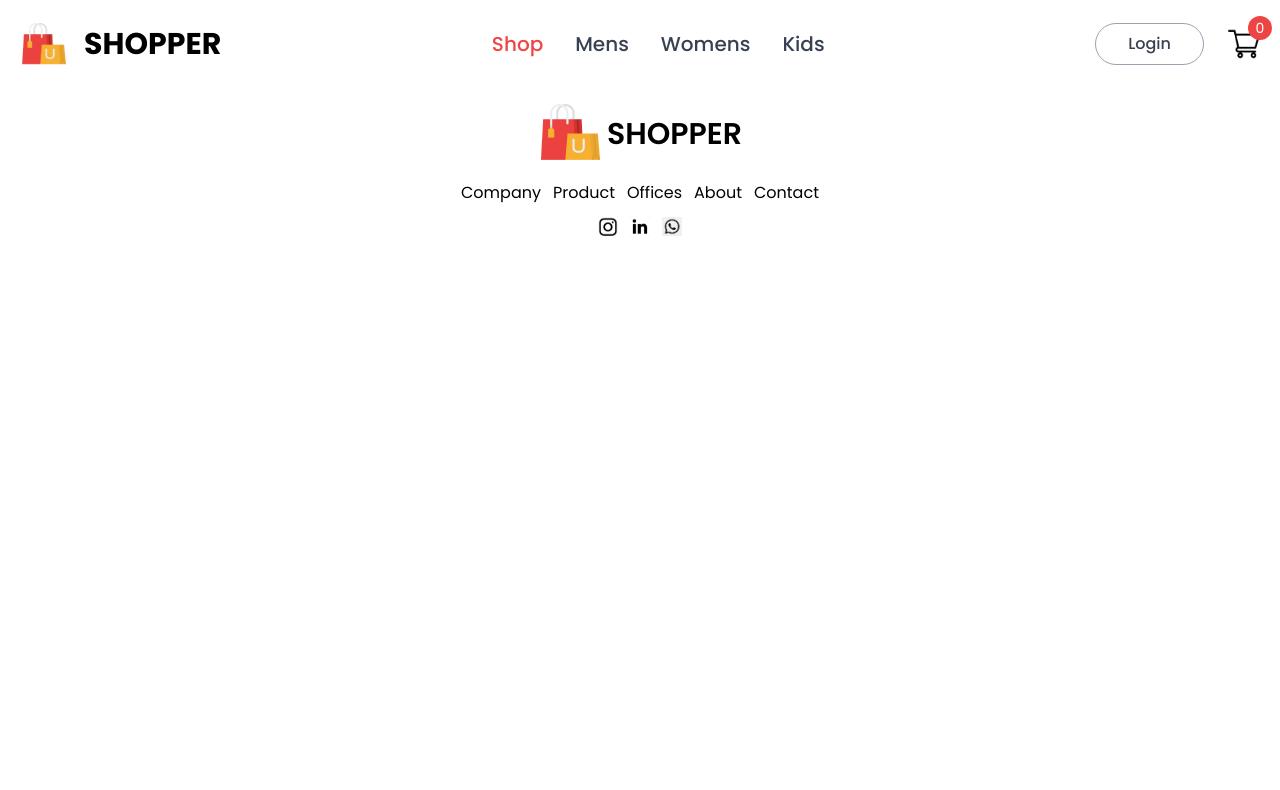
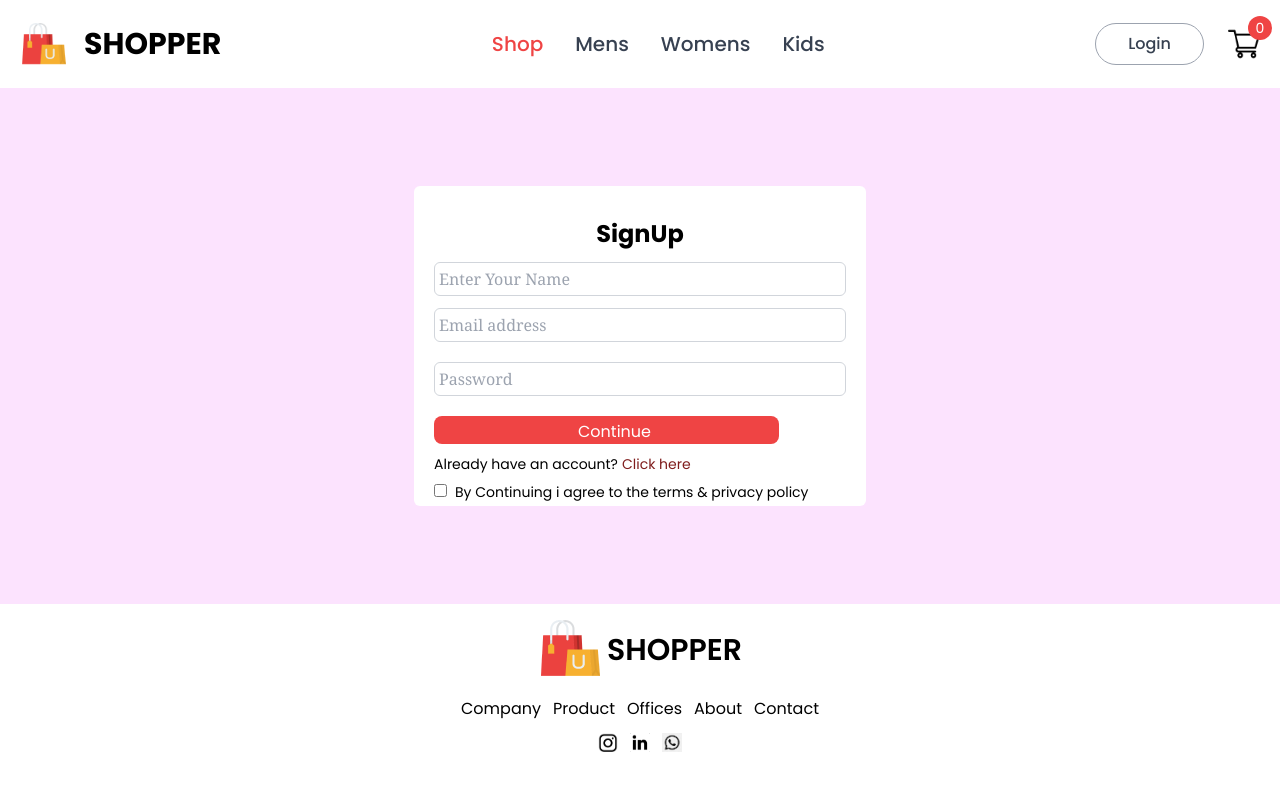
Before and after one commit to mangalsingh123t/E-Commerce-MERN, a React (Vite) app: page /signup in a window 1280 px wide. Shown: the top 790 px of the page. Built offline with nearby package versions, Linux system fonts and the light colour scheme.

Commit message:
Validet the signin and signup form

```diff
--- a/package.json
+++ b/package.json
@@ -10,9 +10,11 @@
     "preview": "vite preview"
   },
   "dependencies": {
+    "formik": "^2.4.6",
     "react": "^18.3.1",
     "react-dom": "^18.3.1",
-    "react-router-dom": "^6.25.1"
+    "react-router-dom": "^6.25.1",
+    "yup": "^1.4.0"
   },
   "devDependencies": {
     "@types/react": "^18.3.3",
--- a/src/App.jsx
+++ b/src/App.jsx
@@ -3,10 +3,11 @@ import { Navbar } from './componants/navbar/Navbar'
 import { Shop } from './pages/Shop'
 import { Card } from './pages/Card'
 import { Product } from './pages/Product'
-import { LoginSignup } from './pages/LoginSignup'
+import { Login } from './pages/Login'
 import { ShopCategory } from './pages/ShopCategory'
 import { BrowserRouter, Route, Routes, } from "react-router-dom";
 import { Footer } from './componants/footer/Footer'
+import { Signup } from './pages/Signup'
 
 function App() {
 
@@ -23,7 +24,8 @@ function App() {
           <Route path='/product' element={<Product />} />
           <Route path='/product/:productId' element={<Product />} />
           <Route path='/cart' element={<Card />} />
-          <Route path='/login' element={<LoginSignup />} />
+          <Route path='/login' element={<Login />} />
+          <Route path='/signup' element={<Signup/>}/>
         </Routes>
         <Footer/>
       </BrowserRouter>
--- /dev/null
+++ b/src/pages/Login.jsx
@@ -0,0 +1,27 @@
+import { Link } from "react-router-dom"
+
+export const Login = () => {
+
+  return (
+    <>
+      <div className='max-w-full bg-custom-gradient-form h-[516px] flex items-center justify-center'>
+        <div className="bg-white h-80 rounded-md">
+          <div className="pt-8 ps-5 pe-5">
+            <h1 className="font-bold text-center text-2xl">Login</h1>
+            <div className="pt-3"><input className="font-serif pe-40 ps-1 pt-1 pb-1 border border-gray-300 outline-none rounded-md" type="email" placeholder="Email address" /></div>
+            <div className="pt-5"><input className="font-serif pe-40 ps-1 pt-1 pb-1 border border-gray-300 outline-none rounded-md" type="password" placeholder="Password" /></div>
+            <div className="pt-5 "><button className=" bg-red-500 pt-1 ps-36 pe-32 rounded-lg  text-white font-normal">Continue</button></div>
+            <div className="pt-2">
+              <span className="text-sm">Create an account?</span>
+              <Link to={"/signup"}><button className="text-red-900 text-sm ps-1" >Click here</button></Link>
+            </div>
+            <div className="pt-1">
+              <input type="checkbox" className="text-sm" />
+              <span className=" text-sm ps-2">By Continuing  i agree to the terms & privacy policy</span>
+            </div>
+          </div>
+        </div>
+      </div>
+    </>
+  )
+}
--- a/src/pages/LoginSignup.jsx
+++ /dev/null
@@ -1,25 +0,0 @@
-
-export const LoginSignup = () => {
-  return (
-    <>
-      <div className='max-w-full bg-custom-gradient-form h-[516px] flex items-center justify-center'>
-        <div className="bg-white h-80 rounded-md">
-          <div className="pt-8 ps-5 pe-5">
-            <h1 className="font-bold  text-lg">Login</h1>
-            <div className="pt-3"><input className="font-serif pe-40 ps-1 pt-1 pb-1 border border-gray-300 outline-none" type="email" placeholder="Email address"/></div>
-            <div className="pt-5"><input className="font-serif pe-40 ps-1 pt-1 pb-1 border border-gray-300 outline-none" type="password" placeholder="Password"/></div>
-            <div className="pt-5 "><button className=" bg-red-500 pt-1 ps-36 pe-32 rounded-lg  text-white font-normal">Continue</button></div>
-            <div className="pt-2">
-              <span className="text-sm">Create an account?</span>
-              <button className="text-red-900 text-sm ps-1">Click here</button>
-            </div>
-            <div className="pt-1">
-              <input type="checkbox"  className="text-sm"/>
-              <span  className=" text-sm ps-2">By Continuing  i agree to the terms & privacy policy</span>
-            </div>
-          </div>
-        </div>
-      </div>
-    </>
-  )
-}
--- /dev/null
+++ b/src/pages/Signup.jsx
@@ -0,0 +1,47 @@
+import { Link } from "react-router-dom"
+import { useFormik } from 'formik'
+import { SignUpValidationSchema } from "../utils/ValidationSchema";
+export const Signup = () => {
+
+  const formik = useFormik({
+    initialValues: {
+      name: '',
+      email: '',
+      password: '',
+    },
+    validationSchema: SignUpValidationSchema,
+    onSubmit: values => {
+      console.log(values)
+    },
+  });
+
+  return (
+    <>
+      <form onSubmit={formik.handleSubmit}>
+        <div className='max-w-full bg-custom-gradient-form h-[516px] flex items-center justify-center'>
+          <div className="bg-white h-80 rounded-md">
+            <div className="pt-8 ps-5 pe-5">
+              <h1 className="font-bold text-center text-2xl">SignUp</h1>
+              <div className="pt-3"><input className="font-serif pe-40 ps-1 pt-1 pb-1 border border-gray-300 outline-none rounded-md" type="text" placeholder="Enter Your Name" name="name"  {...formik.getFieldProps('name')} />
+                {formik.touched && formik.errors ? <div className="text-red-400 text-xs">{formik.errors.name}</div> : null}</div>
+              <div className="pt-3"><input className="font-serif pe-40 ps-1 pt-1 pb-1 border border-gray-300 outline-none rounded-md" type="email" placeholder="Email address" name="email" {...formik.getFieldProps('email')} />
+                {formik.touched && formik.errors ? <div className="text-red-400 text-xs">{formik.errors.email}</div> : null}
+              </div>
+              <div className="pt-5"><input className="font-serif pe-40 ps-1 pt-1 pb-1 border border-gray-300 outline-none rounded-md" type="password" placeholder="Password" name="password" {...formik.getFieldProps('password')} />
+                {formik.touched && formik.errors ? <div className="text-red-400 text-xs">{formik.errors.password}</div> : null}</div>
+              <div className="pt-5 "><button type="submit" className=" bg-red-500 pt-1 ps-36 pe-32 rounded-lg  text-white font-normal" >Continue</button></div>
+              <div className="pt-2">
+                <span className="text-sm">Already have an account?</span>
+                <Link to={"/login"}><button className="text-red-900 text-sm ps-1" >Click here</button></Link>
+              </div>
+              <div className="pt-1">
+                <input type="checkbox" className="text-sm" />
+                <span className=" text-sm ps-2">By Continuing  i agree to the terms & privacy policy</span>
+              </div>
+            </div>
+          </div>
+        </div>
+      </form>
+    </>
+  )
+}
--- /dev/null
+++ b/src/utils/ValidationSchema.jsx
@@ -0,0 +1,18 @@
+import * as Yup  from 'yup'
+export const SignUpValidationSchema =Yup.object({
+    name: Yup.string().min(3, "Must be 3 characters or more")
+      .max(20, 'Must be 20 characters or less')
+      .required('Required'),
+    email: Yup.string().email('Invalid email address').required('Required'),
+    password: Yup.string().min(4, "must be 4 number or more")
+      .required('Required'),
+
+  })
+// export const LoginValidationSchema =Yup.object({
+//     name: Yup.string().min(3, "Must be 3 characters or more")
+//       .max(20, 'Must be 20 characters or less')
+//       .required('Required'),
+//     email: Yup.string().email('Invalid email address').required('Required'),
+//     password: Yup.string().min(4, "must be 4 number or more")
+//       .required('Required'),
+//   })
```
Also changed, not shown: 1 other file (tests, documents, lock files or other folders).
